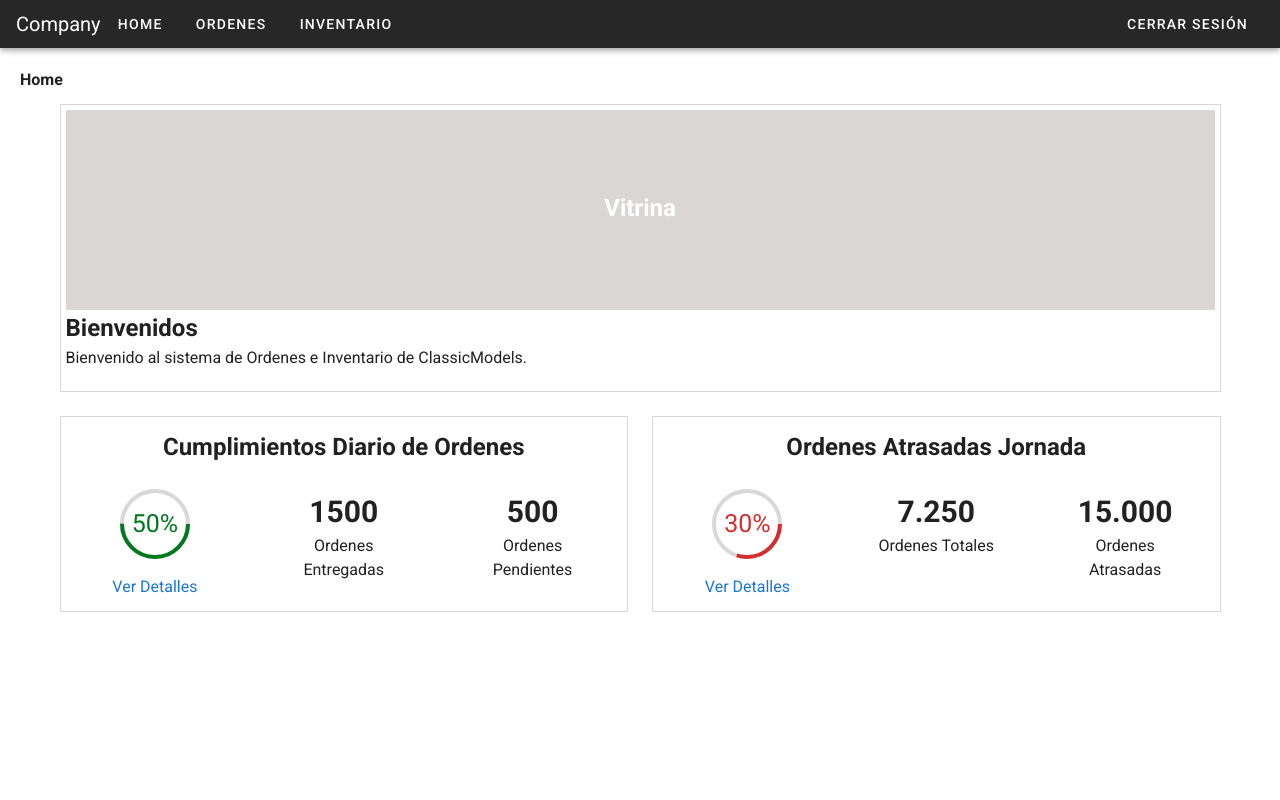
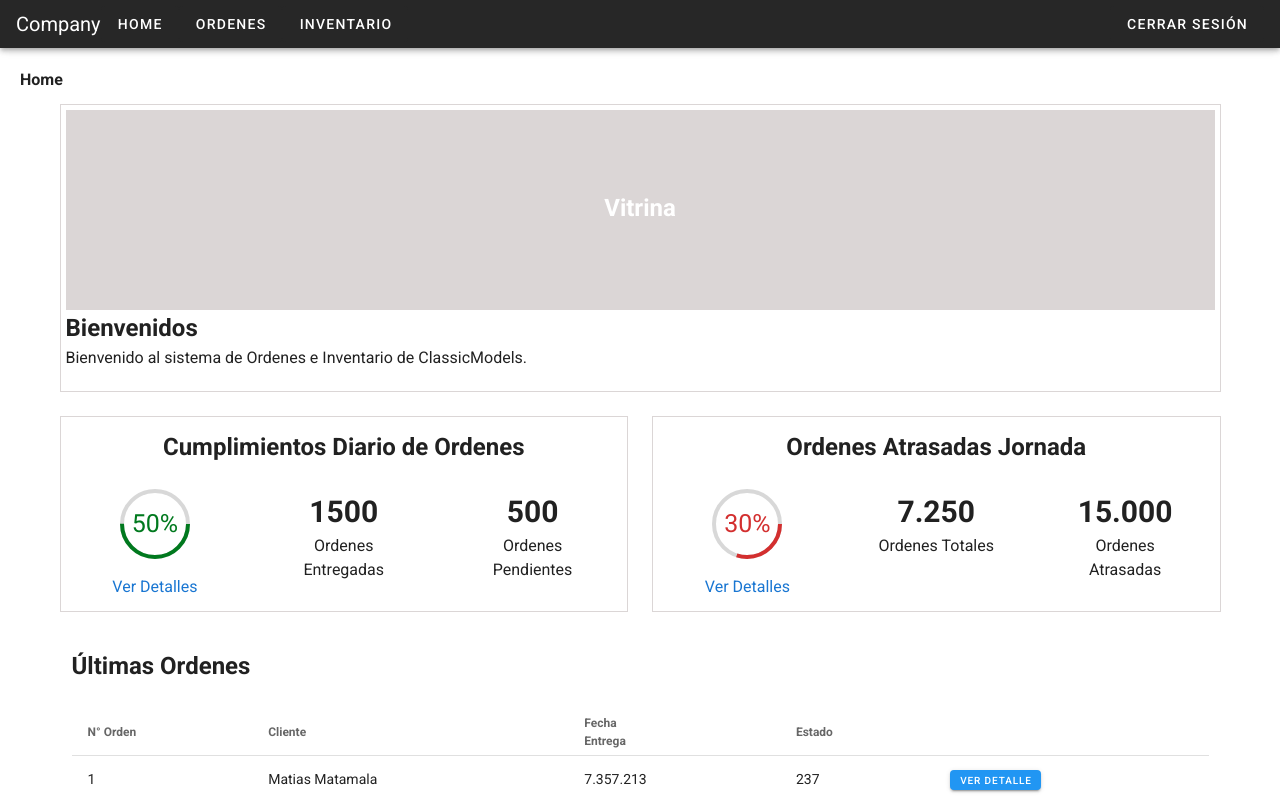
Before and after one commit to elisedzambranoM/PruebaCertf-Elised, a Vue app: page /login in a window 1280 px wide. Both pictures are taken after a click on the button "INGRESAR". Shown: the top 800 px of the page. Built offline with nearby package versions, Linux system fonts and the light colour scheme.

Commit message:
se creo el componente ultimas ordenes

```diff
--- /dev/null
+++ b/src/components/UltimasOrdenes.vue
@@ -0,0 +1,85 @@
+<template>
+  <v-container>
+    <v-row>
+      <v-col>
+        <h2>Últimas Ordenes</h2>
+      </v-col>
+    </v-row>
+    <v-row>
+      <v-col>
+        <v-simple-table>
+          <template v-slot:default>
+            <thead>
+              <tr>
+                <th class="text-left">
+                  N° Orden
+                </th>
+                <th class="text-left">
+                  Cliente
+                </th>
+                <th class="text-left">
+                  Fecha <br> Entrega
+                </th>
+                <th class="text-left">
+                  Estado
+                </th>
+                <th class="text-left"></th>
+              </tr>
+            </thead>
+            <tbody>
+              <tr v-for="vendedor in ranking" :key="vendedor.id">
+                <td>{{ vendedor.id }}</td>
+                <td>{{ vendedor.vendedor }}</td>
+                <td>{{ vendedor.monto }}</td>
+                <td>{{ vendedor.unidades }}</td>
+                <td>
+                  <v-btn x-small color="info" dark>
+                    Ver Detalle
+                  </v-btn>
+                </td>
+              </tr>
+            </tbody>
+          </template>
+        </v-simple-table>
+      </v-col>
+    </v-row>
+  </v-container>
+</template>
+
+<script>
+export default {
+  name: "UltimasOrdenes",
+
+  data() {
+    return {
+      ranking: [
+        {
+          id: "1",
+          vendedor: "Matias Matamala",
+          monto: "7.357.213",
+          unidades: 237,
+        },
+        {
+          id: "2",
+          vendedor: "Rosita Rosas",
+          monto: "7.357.213",
+          unidades: 237,
+        },
+        {
+          id: "3",
+          vendedor: "Ned Flander",
+          monto: "7.357.213",
+          unidades: 237,
+        },
+        {
+          id: "4",
+          vendedor: "Lisa Perez",
+          monto: "7.357.213",
+          unidades: 237,
+        },
+
+      ],
+    };
+  },
+};
+</script>
--- a/src/views/Home.vue
+++ b/src/views/Home.vue
@@ -16,6 +16,11 @@
           <ordenes-atrasadas></ordenes-atrasadas>
         </v-col>
       </v-row>
+      <v-row>
+        <v-col>
+          <ultimas-ordenes></ultimas-ordenes>
+        </v-col>
+      </v-row>
     </v-container>
   </div>
 </template>
@@ -25,6 +30,7 @@ import Jumbo from '@/components/Jumbo.vue'
 import NavBar from '@/components/NavBar.vue'
 import CumplimientoOrdenes from '@/components/CumplimientoOrdenes.vue'
 import OrdenesAtrasadas from '@/components/OrdenesAtrasadas.vue'
+import UltimasOrdenes from '@/components/UltimasOrdenes.vue'
 
 
 export default {
@@ -34,7 +40,7 @@ export default {
     NavBar,
     CumplimientoOrdenes,
     OrdenesAtrasadas,
-
+    UltimasOrdenes,
   }
 }
 </script>
```
